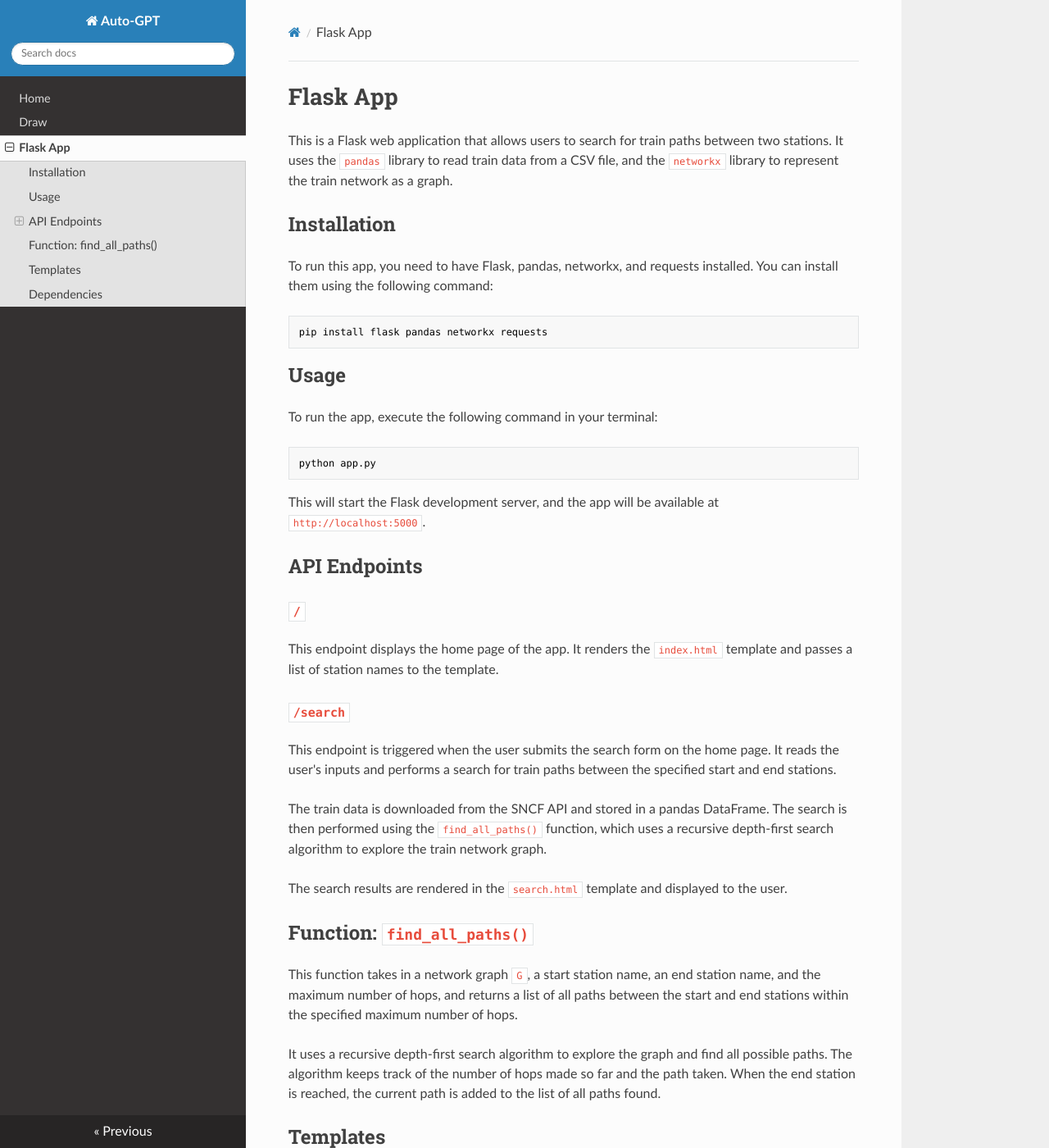
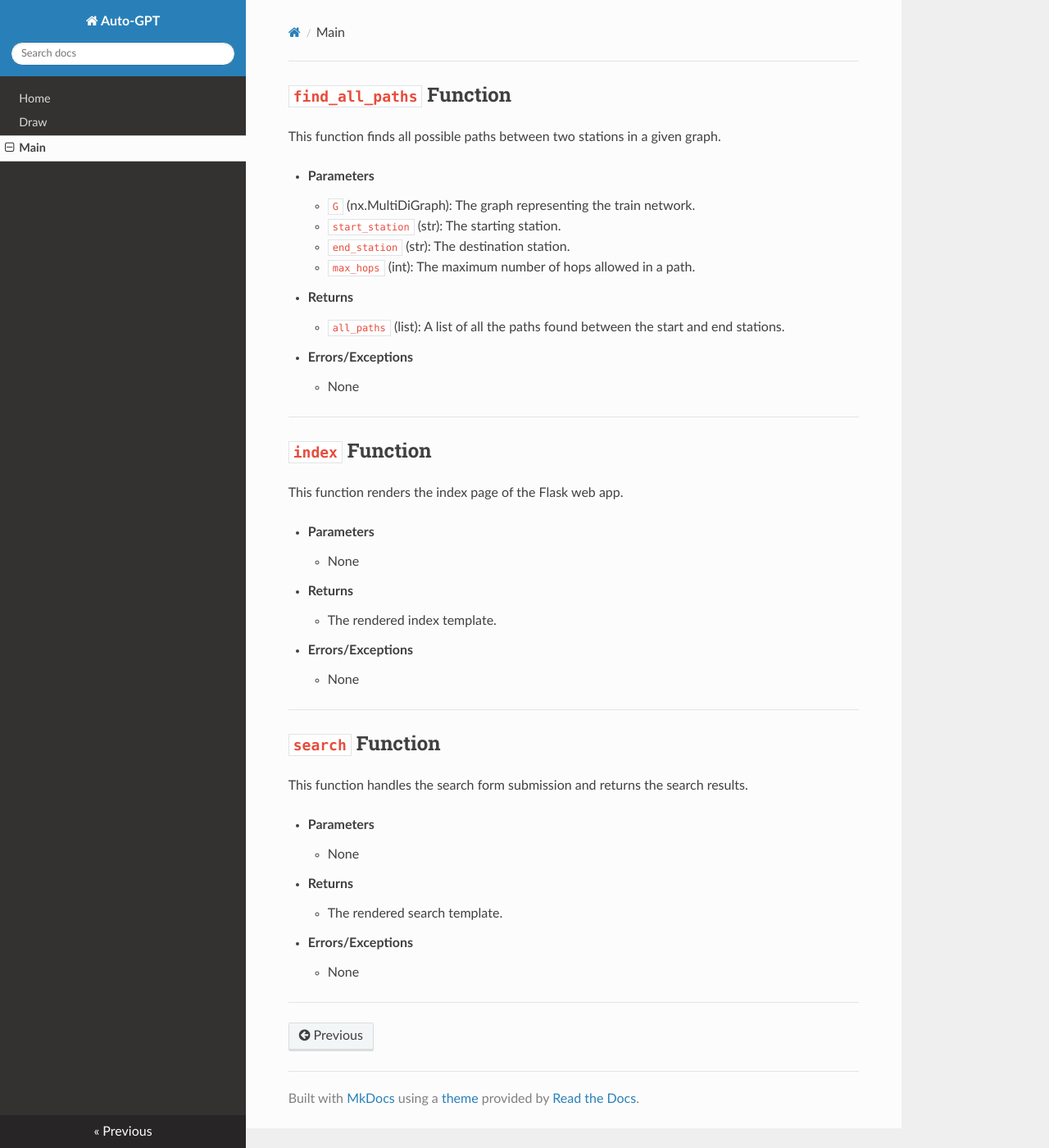
Before and after one commit to MedlockM/Max_la_Menace, an MkDocs documentation site: the page built from docs/main.md, in a window 1280 px wide and 1400 px high. Shown: the whole window at 82% size. Built offline with MkDocs 1.6.1, drawn with Linux system fonts in a browser that asks for light colours; nearby versions of some CDN libraries; some of the changed text lies outside the part shown.

Commit message:
29-02-2024

````diff
--- a/docs/main.md
+++ b/docs/main.md
@@ -1,58 +1,39 @@
-# Flask App
+## `find_all_paths` Function
 
-This is a Flask web application that allows users to search for train paths between two stations. It uses the `pandas` library to read train data from a CSV file, and the `networkx` library to represent the train network as a graph.
+This function finds all possible paths between two stations in a given graph.
 
-## Installation
+- **Parameters**
+    - `G` (nx.MultiDiGraph): The graph representing the train network.
+    - `start_station` (str): The starting station.
+    - `end_station` (str): The destination station.
+    - `max_hops` (int): The maximum number of hops allowed in a path.
+- **Returns**
+    - `all_paths` (list): A list of all the paths found between the start and end stations.
+- **Errors/Exceptions**
+    - None
 
-To run this app, you need to have Flask, pandas, networkx, and requests installed. You can install them using the following command:
+-------------
+## `index` Function
 
-```shell
-pip install flask pandas networkx requests
-```
+This function renders the index page of the Flask web app.
 
-## Usage
+- **Parameters**
+    - None
+- **Returns**
+    - The rendered index template.
+- **Errors/Exceptions**
+    - None
 
-To run the app, execute the following command in your terminal:
+-------------
+## `search` Function
 
-```shell
-python app.py
-```
+This function handles the search form submission and returns the search results.
 
-This will start the Flask development server, and the app will be available at `http://localhost:5000`.
+- **Parameters**
+    - None
+- **Returns**
+    - The rendered search template.
+- **Errors/Exceptions**
+    - None
 
-## API Endpoints
-
-### `/`
-
-This endpoint displays the home page of the app. It renders the `index.html` template and passes a list of station names to the template.
-
-### `/search`
-
-This endpoint is triggered when the user submits the search form on the home page. It reads the user's inputs and performs a search for train paths between the specified start and end stations.
-
-The train data is downloaded from the SNCF API and stored in a pandas DataFrame. The search is then performed using the `find_all_paths()` function, which uses a recursive depth-first search algorithm to explore the train network graph.
-
-The search results are rendered in the `search.html` template and displayed to the user.
-
-## Function: `find_all_paths()`
-
-This function takes in a network graph `G`, a start station name, an end station name, and the maximum number of hops, and returns a list of all paths between the start and end stations within the specified maximum number of hops.
-
-It uses a recursive depth-first search algorithm to explore the graph and find all possible paths. The algorithm keeps track of the number of hops made so far and the path taken. When the end station is reached, the current path is added to the list of all paths found.
-
-## Templates
-
-The app uses two HTML templates: `index.html` and `search.html`.
-
-The `index.html` template displays a form for the user to enter their search criteria, and a dropdown menu to select the start and end stations.
-
-The `search.html` template displays the search results in a table format.
-
-## Dependencies
-
-This app has the following dependencies:
-
-- Flask: A micro web framework for Python
-- pandas: A library for data manipulation and analysis
-- networkx: A library for the creation, manipulation, and study of the structure, dynamics, and functions of complex networks
-- requests: A library for making HTTP requests
+-------------
````
Also changed, not shown: docs/draw.md (+11 -58 lines), main.py (+19 -17 lines), site/404.html, site/draw/index.html, site/index.html, site/main/index.html, site/search.html, site/search/search_index.json, site/sitemap.xml, 1 other file.
